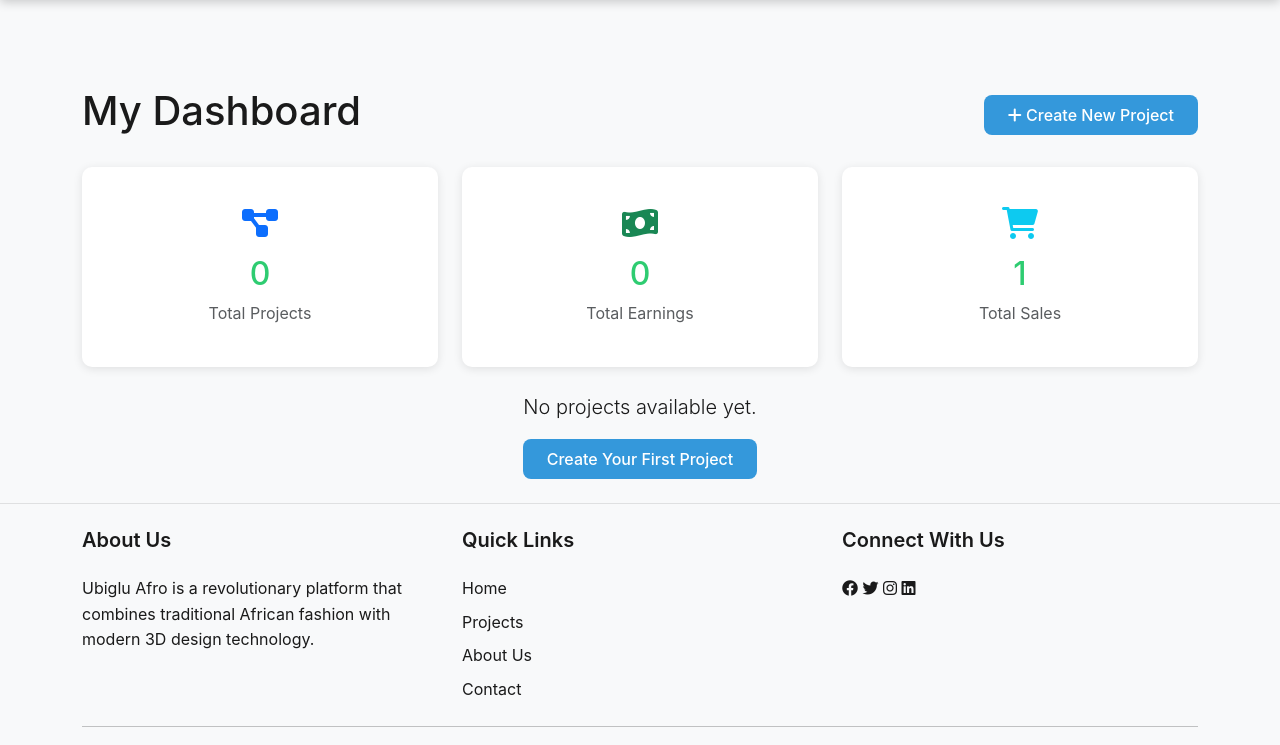
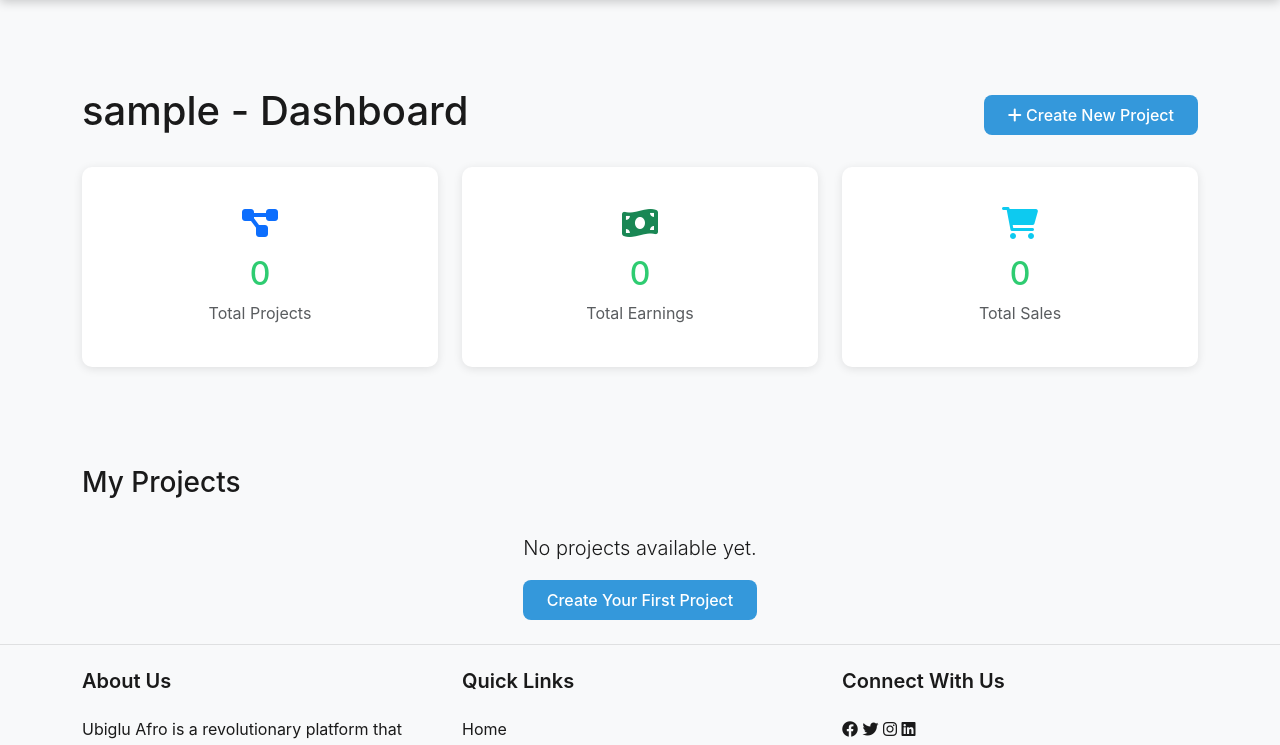
Before and after one commit to Tesfay-Teshome/ubiglu_afro_mutation, a Django app: page /dashboard/ in a window 1280 px wide. Shown: the part 89-834 px from the top of the page. Run offline with Django 5.2, Linux system fonts and the light colour scheme; a user stored in the database is signed in; tables that the repository leaves empty hold one stand-in row (values such as "Sample post"); data that the repository does not hold is empty; some libraries are stand-ins or nearby versions.

Commit message:
total sales and total earnings at the dashboard has been fixed

```diff
--- a/core/models.py
+++ b/core/models.py
@@ -117,6 +117,8 @@ class Project(models.Model):
     owner = models.ForeignKey(User, on_delete=models.CASCADE, null=True, blank=True)
     category = models.ForeignKey(Category, on_delete=models.SET_NULL, null=True)
     price = models.DecimalField(max_digits=10, decimal_places=2, default=0.00)
+    total_sales = models.IntegerField(default=0)
+    total_earnings = models.DecimalField(max_digits=12, decimal_places=2, default=0.00)
     status = models.CharField(max_length=20, choices=[
         ('draft', 'Draft'),
         ('in_progress', 'In Progress'),
--- a/core/templates/core/dashboard.html
+++ b/core/templates/core/dashboard.html
@@ -7,7 +7,7 @@
 <div class="container py-4">
     <!-- Dashboard Header -->
     <div class="d-flex justify-content-between align-items-center mb-4">
-        <h1>My Dashboard</h1>
+        <h1>{{ user.username }} - Dashboard</h1>
         <a href="{% url 'core:project_create' %}" class="btn btn-primary">
             <i class="fas fa-plus"></i> Create New Project
         </a>
@@ -43,7 +43,13 @@
             </div>
         </div>
     </div>
-
+     <div class="row mb-4">
+        <br>
+        </br>
+     </div>
+     <div class="row mb-4">
+        <h3> My Projects </h3>
+     </div>
     <!-- Projects Table -->
     <div class="row g-4">
         {% if projects %}
--- a/core/templates/core/home.html
+++ b/core/templates/core/home.html
@@ -67,7 +67,7 @@
             </a>
         </div>
         <div class="row g-4">
-            {% for project in latest_projects %}
+            {% for project in projects %}
                 <div class="col-md-4">
                     <div class="card h-100">
                         {% if project.image %}
--- a/core/views.py
+++ b/core/views.py
@@ -50,22 +50,35 @@ def contact(request):
     })
 
 @login_required
-def dashboard(request):
+def  dashboard(request):
     """User dashboard view."""
     total_projects = Project.objects.filter(owner=request.user).count()
-    user_projects = Project.objects.filter(owner=request.user).order_by('-created_at')[:5]
-    user_assets = DigitalAsset.objects.filter(user=request.user)
-    user_payments = Payment.objects.filter(user=request.user)
-    total_earnings = sum(project.price for project in Project.objects.filter(owner=request.user))
-    total_sales = Payment.objects.filter(user=request.user).count()
+
+    # Get all projects owned by the user
+    projects = Project.objects.filter(owner=request.user).order_by('-created_at')  # Removed the limit to show all projects
+
+    # Get digital assets owned by the user
+    assets = DigitalAsset.objects.filter(user=request.user)
+
+    # Get payments made by the user
+    payments = Payment.objects.filter(user=request.user)
+
+    # Calculate total earnings from all projects owned by the user
+    total_earnings = sum(project.total_earnings for project in projects)  # Use the total_earnings field from the Project model
+
+    # Calculate total sales from all payments made by the user
+    total_sales = sum(project.total_sales for project in projects)  # Use the total_sales field from the Project model
+
+    # Prepare context for rendering
     context = {
-        'projects': user_projects,
+        'projects': projects,
         'total_projects': total_projects,
-        'assets': user_assets,
-        'payments': user_payments,
+        'assets': assets,
+        'payments': payments,
         'total_earnings': total_earnings,
         'total_sales': total_sales
     }
+
     return render(request, 'core/dashboard.html', context)
 
 @login_required
@@ -240,7 +253,7 @@ def project_create(request):
                 )
 
             messages.success(request, 'Project created successfully!')
-            return redirect('core:project_detail', pk=project.pk)
+            return redirect('core:project_detail', project_id=project.id)
         else:
             print(f"Form errors: {form.errors}")  # Debugging statement
     else:
@@ -276,9 +289,9 @@ def edit_project(request, project_id):
 
     return render(request, 'core/edit_project.html', {'form': form, 'project': project})
 @login_required
-def project_delete(request, pk):
+def project_delete(request, project_id):
     """Delete a project."""
-    project = get_object_or_404(Project, pk=pk)
+    project = get_object_or_404(Project, id=project_id)
     if project.owner != request.user:
         messages.error(request, 'You do not have permission to delete this project.')
         return redirect('core:project_detail', pk=pk)
@@ -293,6 +306,7 @@ def project_delete(request, pk):
 def create_payment(request, project_id):
     """Create a Stripe payment session for a project."""
     project = get_object_or_404(Project, id=project_id)
+    request.session['project_id'] = project.id
 
     try:
         session = stripe.checkout.Session.create(
@@ -315,11 +329,26 @@ def create_payment(request, project_id):
     except Exception as e:
         return JsonResponse({'error': str(e)}, status=400)
 
+
 @login_required
 def payment_success(request):
     """Handle successful payment."""
+    # Retrieve the project ID from the session
+    project_id = request.session.get('project_id')
+
+    if project_id is None:
+        messages.error(request, 'No project ID found in session.')
+        return redirect('core:dashboard')
+
+    project = get_object_or_404(Project, id=project_id)
+
+    # Increment the sales count and update total earnings
+    project.total_sales += 1
+    project.total_earnings += project.price  # Add the price to total earnings
+    project.save()
+
     messages.success(request, 'Payment successful! Thank you for your purchase.')
-    return redirect('core:dashboard')
+    return redirect('core:project_detail', project_id=project.id)
 
 @login_required
 def payment_cancel(request):
```
Also changed, not shown: core/migrations/0001_initial.py, core/migrations/0002_alter_category_options_alter_digitalasset_options_and_more.py (deleted), core/migrations/0002_auto_add_profile_image.py (deleted), core/migrations/0003_design.py (deleted).
